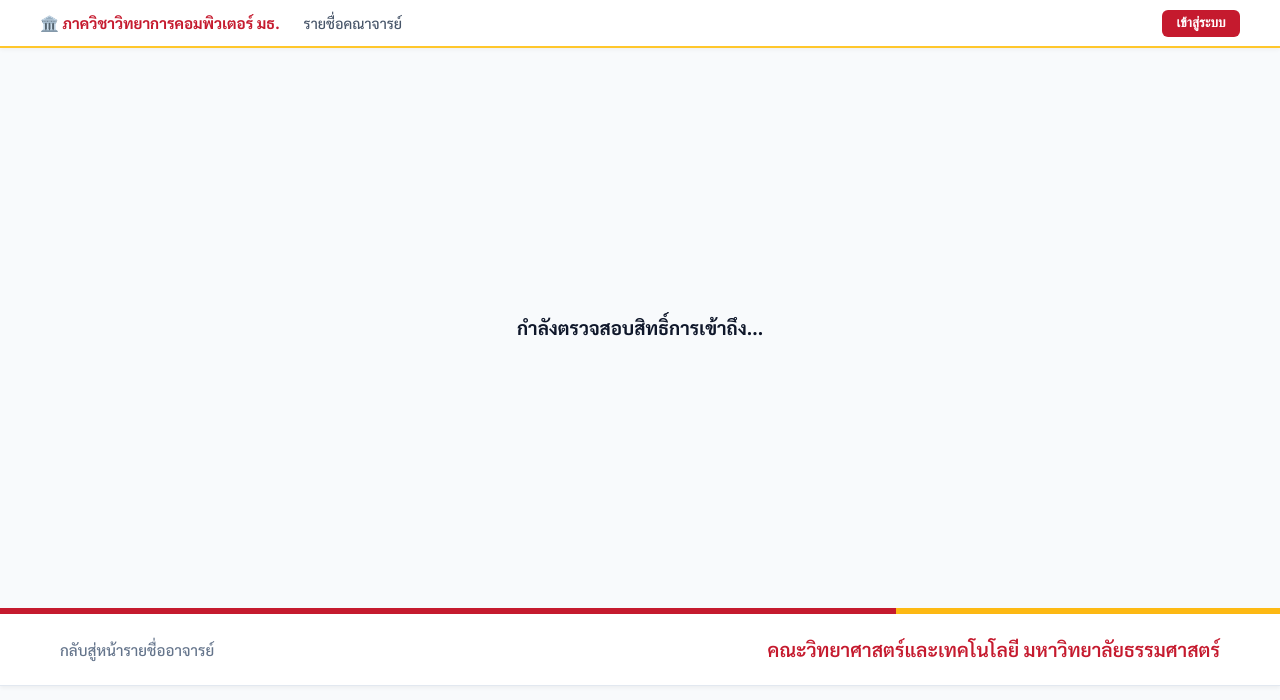
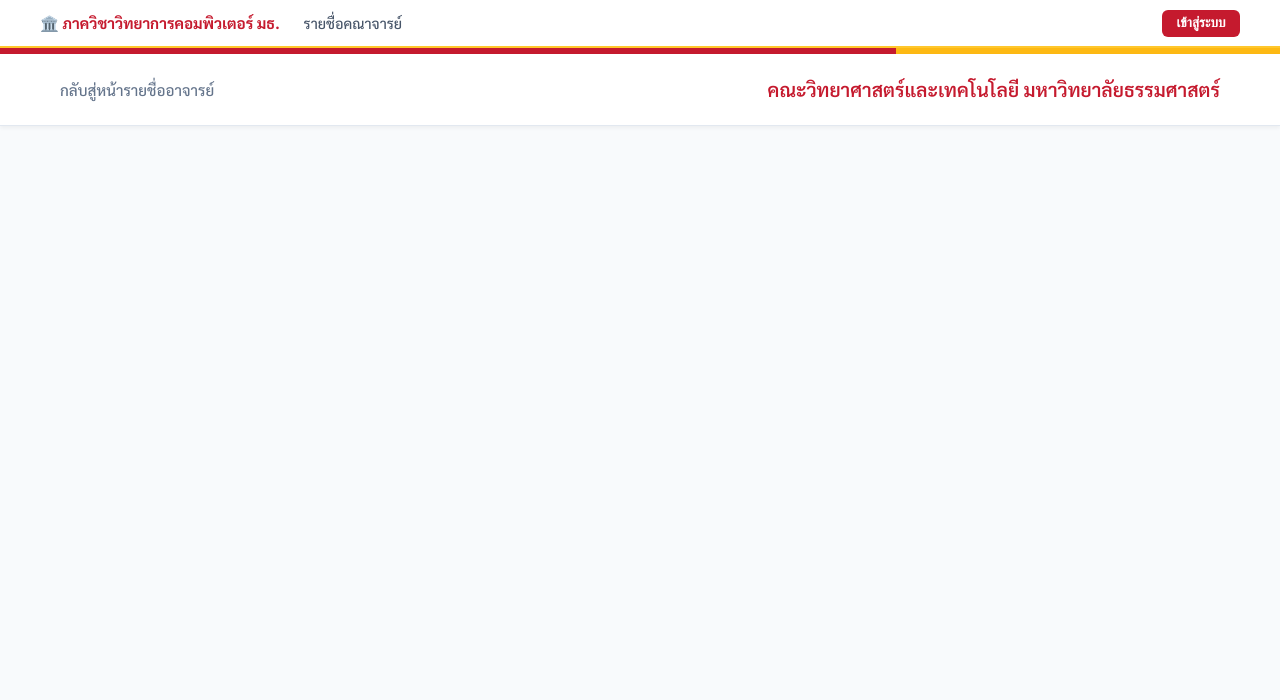
Before and after one commit to Natthaphon670/CS361_G650-14, a website: page profile.html in a window 1280 px wide. Drawn offline with Linux system fonts and the light colour scheme; no server answers.

Commit message:
แก้ไข profile.html

```diff
--- a/profile.html
+++ b/profile.html
@@ -11,9 +11,6 @@
 </head>
 <body>
   <div id="auth-header-slot"></div>
-  <div id="global-loading" style="display: flex; justify-content: center; align-items: center; height: 70vh;">
-        <h3>กำลังตรวจสอบสิทธิ์การเข้าถึง...</h3>
-  </div>
 
   <div class="top-accent-bar"></div>
 
```
